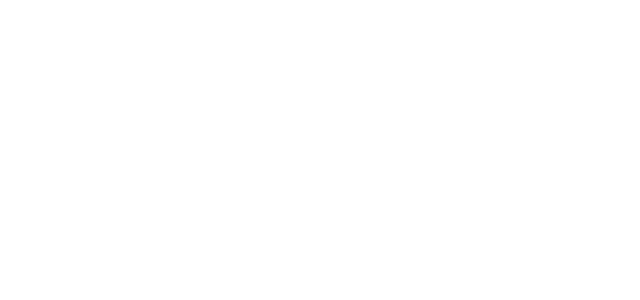
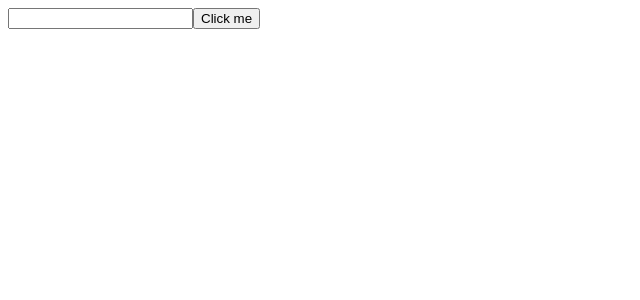
Before and after one commit to Aman07a/react-pics, a React (Create React App) app: page / in a window 1280 px wide. Shown: the top 300 px of the page, without its empty margins (0-640 px from the left). Built offline with nearby package versions, Linux system fonts and the light colour scheme.

Commit message:
Implementing Child to Parent Communication

```diff
--- a/src/App.js
+++ b/src/App.js
@@ -1,13 +1,13 @@
-import ImageList from "./components/ImageList";
-import ImageShow from "./components/ImageShow";
 import SearchBar from "./components/SearchBar";
 
 function App() {
+  const handleSubmit = (term) => {
+    console.log("Do a search with", term);
+  };
+
   return (
     <div>
-      <SearchBar />
-      <ImageList />
-      <ImageShow />
+      <SearchBar onSubmit={handleSubmit} />
     </div>
   );
 }
--- a/src/components/SearchBar.js
+++ b/src/components/SearchBar.js
@@ -1,3 +1,14 @@
-function SearchBar() {}
+function SearchBar({ onSubmit }) {
+  const handleClick = () => {
+    onSubmit("cars");
+  };
+
+  return (
+    <div>
+      <input />
+      <button onClick={handleClick}>Click me</button>
+    </div>
+  );
+}
 
 export default SearchBar;
```
